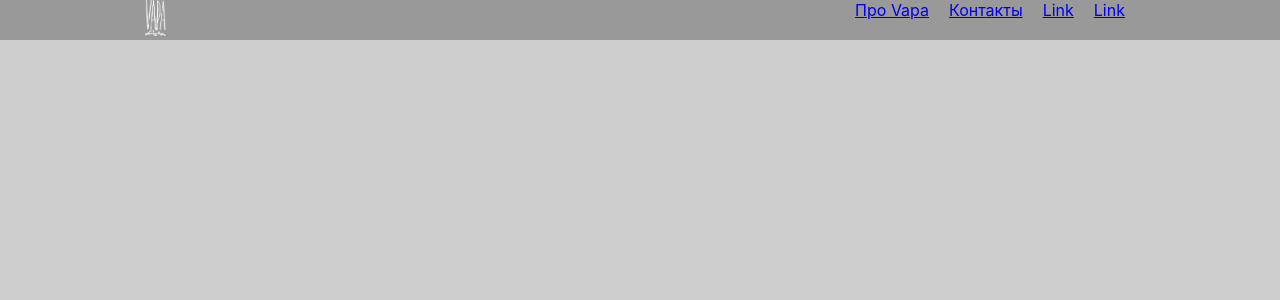
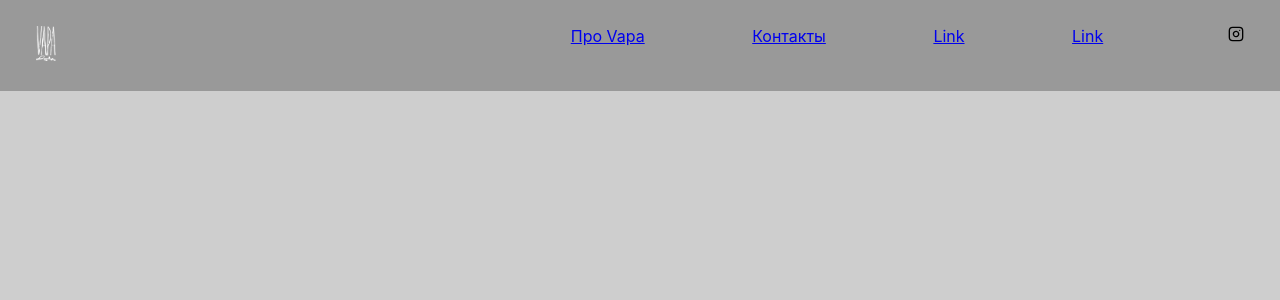
Before and after one commit to dima-leveret/vapa, a React (Create React App) app: page / in a window 1280 px wide. Shown: the top 300 px of the page. Built offline with nearby package versions, Linux system fonts and the light colour scheme.

Commit message:
added some nav style css

```diff
--- a/package.json
+++ b/package.json
@@ -13,6 +13,7 @@
     "react": "^17.0.1",
     "react-bootstrap": "^1.4.0",
     "react-dom": "^17.0.1",
+    "react-icons": "^4.1.0",
     "react-scripts": "4.0.1",
     "web-vitals": "^0.2.4"
   },
--- a/src/components/navigation/NavBar.css
+++ b/src/components/navigation/NavBar.css
@@ -2,8 +2,24 @@
     display: flex;
     justify-content: space-around;
     background-color: rgba(31,31,31,0.30);
+    padding-top: 2%;
+    padding-bottom: 2%;
 }
 
 .navBrand {
     width: 5%;
 }
+
+.nav {
+    display: flex;
+    justify-content: space-around;
+    width: 50%;
+}
+
+.navLink{
+
+}
+
+.instaIcon {
+
+}
--- a/src/components/navigation/NavBar.js
+++ b/src/components/navigation/NavBar.js
@@ -1,5 +1,6 @@
 import React from 'react';
-import '../navigation/NavBar.css'
+import '../navigation/NavBar.css';
+import { FiInstagram } from 'react-icons/fi';
 
 import Navbar from 'react-bootstrap/Navbar';
 import Nav from 'react-bootstrap/Nav';
@@ -12,28 +13,29 @@ function NavBar() {
             <Navbar.Brand href="#home">
                 <img className='navBrand' src={VapaLogo} alt={'vapa_logo'} />
             </Navbar.Brand>
-                <Nav >
+                <Nav  className='nav' >
                     <Nav.Link
-                    style={{ margin: '10px' }}
+                    className='navLink'
                     href="#link"
                     >Про Vapa</Nav.Link>
 
                     <Nav.Link
-                    style={{ margin: '10px' }}
+                    className='navLink'
                     href="#link"
                     >Контакты</Nav.Link>
 
                     <Nav.Link
-                    style={{ margin: '10px' }}
+                    className='navLink'
                     href="#link"
                     >Link</Nav.Link>
 
                     <Nav.Link
-                    style={{ margin: '10px' }}
+                    className='navLink'
                     href="#link"
                     >Link</Nav.Link>
 
                 </Nav>
+                <FiInstagram className='instaIcon' />
         </Navbar>
 )
 }
```
Also changed, not shown: 2 other files (tests, documents, lock files or other folders).
